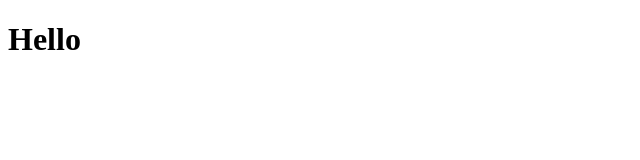
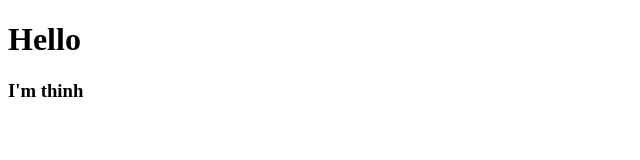
Before and after one commit to thinhrioo/FER202SUM24, a plain HTML site: page index.html in a window 1280 px wide. Shown: the whole page, without its empty margins (0-640 px from the left). Drawn offline with Linux system fonts and the light colour scheme.

Commit message:
first commit

```diff
--- a/index.html
+++ b/index.html
@@ -7,5 +7,6 @@
 </head>
 <body>
     <h1>Hello</h1>
+    <h3>I'm thinh</h3>
 </body>
 </html>
```
